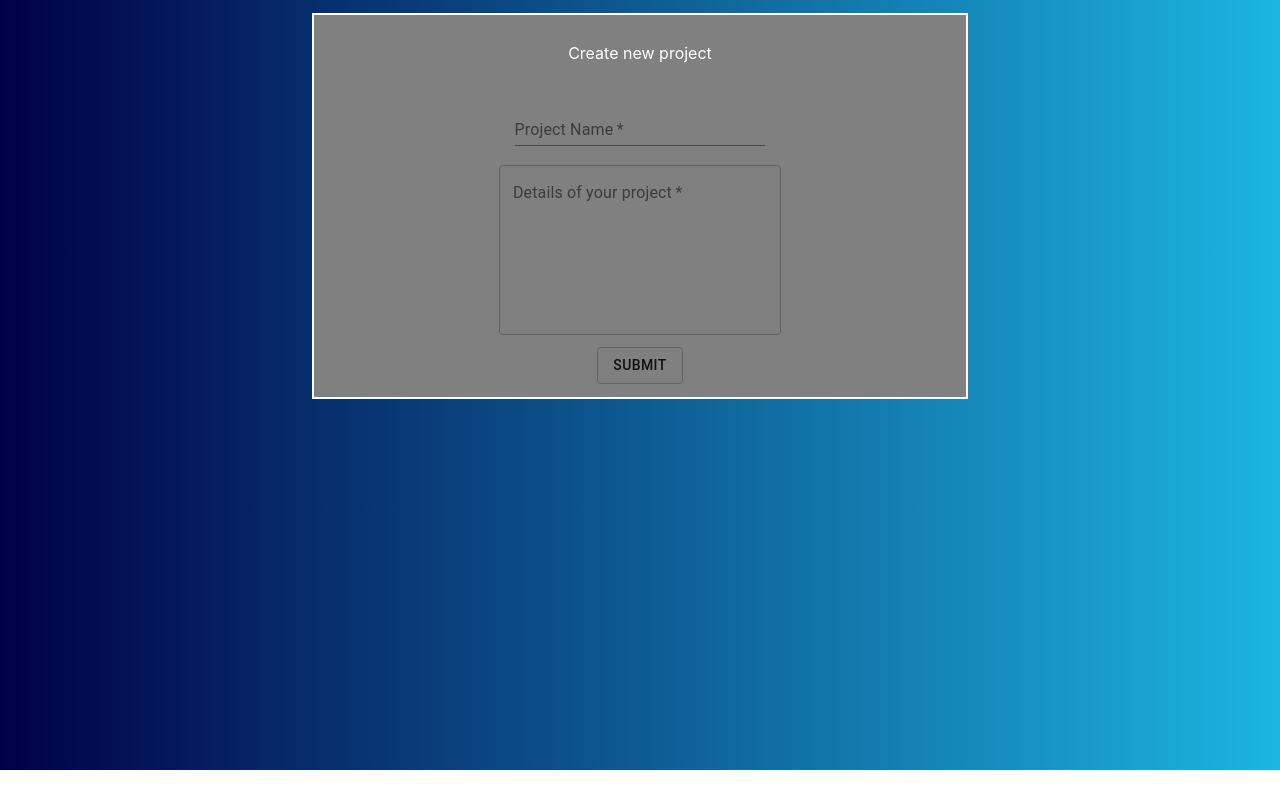
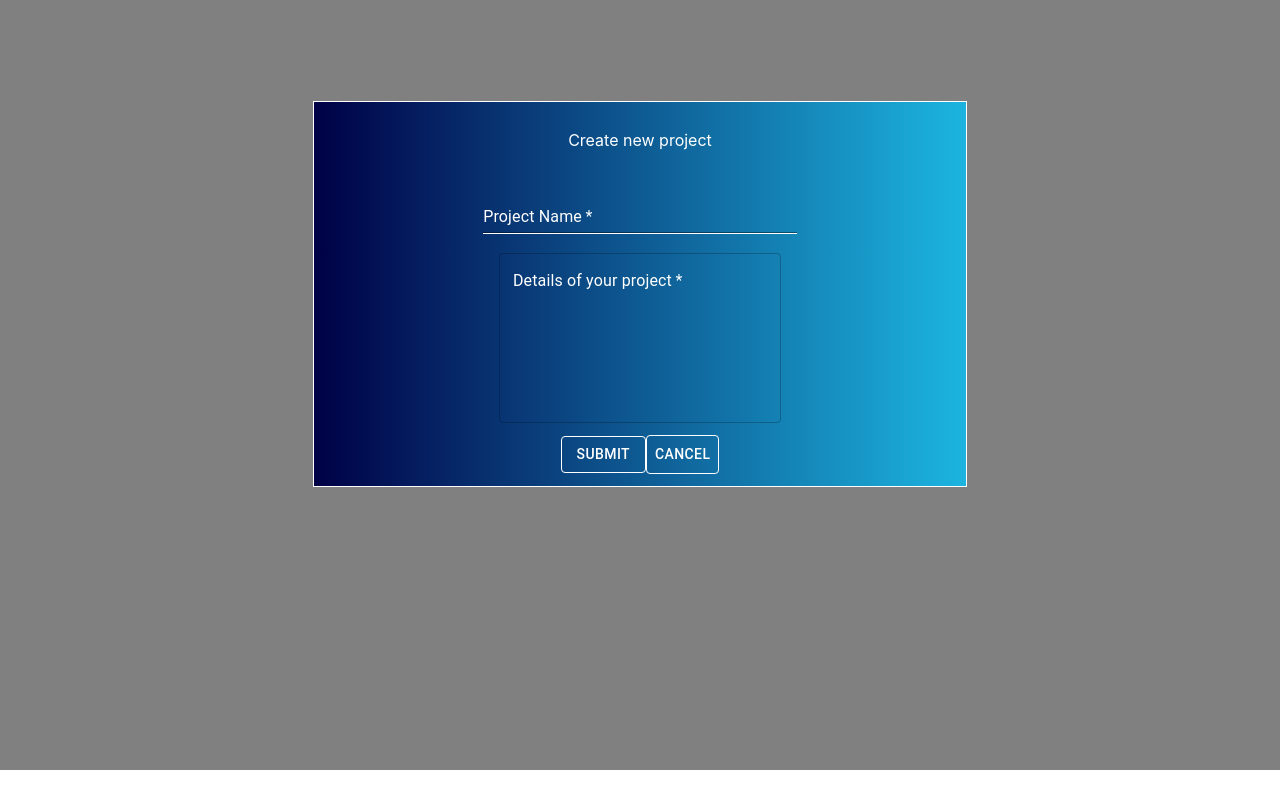
Before and after one commit to Dlray89/.DonIT, a React (Create React App) app in the folder protask/: page /addproject in a window 1280 px wide. Built offline with nearby package versions, Linux system fonts and the light colour scheme.

Commit message:
cleaned up some code and added additional stylng

```diff
--- a/protask/src/CRUD-OPS/http-common.js
+++ b/protask/src/CRUD-OPS/http-common.js
@@ -1,7 +1,7 @@
 import axios from "axios"
 
 export default axios.create({
-    baseURL:'https://4000-b928f559-5901-41f3-ba5b-4c701109a0ae.ws-us02.gitpod.io/',
+    baseURL:'https://4000-ca638cf8-a649-4c7d-8baa-569dfa90f906.ws-us02.gitpod.io/',
     headers: {
         'Content-type' : 'application/json'
     }
--- a/protask/src/Components/ContentBlock.js
+++ b/protask/src/Components/ContentBlock.js
@@ -6,16 +6,16 @@ import SettingsBar from "./SettingsBar"
 const useStyles = makeStyles((theme) => ({
     dashRoot: {
       background:"grey",
-
-        width:'91.4vw',
+      margin:'0',
+        width:'81vw',
         padding:'1%'
     },
     dashHub:{
          border:'solid 2px blue',
     },
     mainCard: {
-        border:'solid 1px white',
-        background:"linear-gradient(to right, #000046, #1cb5e0)",
+
+        background:"grey",
         display:'flex',
         flexWrap:'wrap',
         justifyContent:'space-evenly',
@@ -32,7 +32,7 @@ const useStyles = makeStyles((theme) => ({
         border:'solid 1px white',
         boxSizing:"border-box",
         padding:'1%',
-        background:'grey',
+        background:'linear-gradient(to right, #000046, #1cb5e0)',
         color:"white"
     },
     Links:{
@@ -50,8 +50,8 @@ const classes = useStyles()
         </div>
 
         <Card className={classes.mainCard}>
-            <div style={{width:'100%'}}>
-                <Card style={{width:'95%', margin:"0 auto", textAlign:"center"}}>
+            <div style={{width:'100%', padding:'1%'}}>
+                <Card style={{width:'98%', margin:"0 auto", textAlign:"center",  border:'solid 1px white', background:'linear-gradient(to right, #000046, #1cb5e0)', color:'white'}}>
                     <CardHeader title='Welcome, David' />
                     <CardContent>
                         Welcome to your project management tool
@@ -59,7 +59,7 @@ const classes = useStyles()
                 </Card>
             </div>
 
-            <div style={{display:"flex", justifyContent:"space-evenly"}}>
+            <div style={{display:"flex", justifyContent:"space-evenly",  margin:'2% 0'}}>
             <Card variant="outlined" color='primary' className={classes.hubCards}>
             <CardHeader title='New Project' subheaderTypographyProps={{color:"white"}} subheader="Get started with a new project today! Crush your goals" />
             <Divider style={{background:"white"}} />
@@ -67,7 +67,7 @@ const classes = useStyles()
                 <Typography>Stay on track towards your goals by starting and completing new projects.</Typography>
             </CardContent>
                 <CardActionArea>
-                    <Link to='/addproject' className={classes.Links}><Button variant="outlined" style={{color:'white'}}>New Project</Button></Link>
+                    <Link to='/addproject' className={classes.Links}><Button variant="outlined" style={{color:'white',border:'solid 1px white'}}>New Project</Button></Link>
 
                 </CardActionArea>
             </Card>
@@ -81,7 +81,7 @@ const classes = useStyles()
                 <Typography>Create and record important, topics, discoveries, errors, and much more</Typography>
             </CardContent>
                 <CardActionArea>
-                    <Button style={{color:'white'}} variant="outlined" color='primary'>New Entry</Button>
+                    <Button style={{color:'white', border:'solid 1px white'}} variant="outlined" color='primary'>New Entry</Button>
 
                 </CardActionArea>
             </Card>
--- a/protask/src/Components/SideBar.js
+++ b/protask/src/Components/SideBar.js
@@ -7,10 +7,12 @@ const useStyles = makeStyles((theme) => ({
         sbRoot:{
            display:'flex',
            flexDirection:'column',
-           justifyContent:"space-evenly",
-            background:"linear-gradient(to right, #000046, #1cb5e0);",
+
+            background:"linear-gradient(to right, #000046, #1cb5e0)",
             width:'15%',
-            height:'107vh'
+            height:'120vh',
+
+            padding:'1%'
         },
         listRoot: {
 
@@ -36,11 +38,11 @@ const SideBar = () => {
     return(
         <div className={classes.sbRoot}>
 
-        <div style={{textAlign:'center',padding:'1%'}}>
+        <div style={{textAlign:'center',padding:'1%', margin:'10% 0',}}>
         <img style={{width:"80%", borderRadius:"50%"}} src={LOGO} />
         </div>
 
-            <div style={{padding:"1%"}}>
+            <div style={{padding:"1%", marginTop:"5%"}}>
                 <List className={classes.listRoot}>
 
                 <ListItem button className={classes.listButton}>
--- a/protask/src/Projects/addProject.js
+++ b/protask/src/Projects/addProject.js
@@ -3,27 +3,28 @@ import { Link } from "react-router-dom"
 import crudOps from "../CRUD-OPS/crud_operations"
 import TaskOps from "../CRUD-OPS/tasksCRUD"
 import TagOps from "../CRUD-OPS/TagsCrud"
-import {TextField, Button, Divider} from "@material-ui/core"
+import { TextField, Button, Divider } from "@material-ui/core"
 import { number } from "prop-types"
+import  white  from '@material-ui/core/colors'
 
 const AddProject = () => {
     const initialProjectState = {
         id: null,
         project_name: '',
-        details:'',
+        details: '',
 
     }
 
     const initialTaskState = {
-        id:null,
-        task_Name:'',
-        project_id:Number
+        id: null,
+        task_Name: '',
+        project_id: Number
     }
 
     const initialTagState = {
         id: null,
-        name:"",
-        project_id:number
+        name: "",
+        project_id: number
     }
 
 
@@ -38,17 +39,17 @@ const AddProject = () => {
     const handleChange = e => {
         const { name, value } = e.target
         //set state fo changes
-        setProjects({...project, [name]: value})
+        setProjects({ ...project, [name]: value })
     }
 
     const taskChangeHandler = e => {
         const { name, value } = e.target
-        setTask({...task, [name]: value })
+        setTask({ ...task, [name]: value })
     }
 
     const tagChangeHandler = e => {
         const { name, value } = e.target
-        setTag({...tag, [name]: value})
+        setTag({ ...tag, [name]: value })
     }
 
     const saveTag = () => {
@@ -80,7 +81,7 @@ const AddProject = () => {
     ///////////////////////////////
 
     const saveTasks = () => {
-        let data ={
+        let data = {
             task_Name: task.task_Name,
             project_id: task.project_id
         }
@@ -132,22 +133,23 @@ const AddProject = () => {
         setSubmitted(false)
     }
 
+
     return (
-        <div style={{width:"100%", textAlign:'center', height:"93vh", padding:"1%", background:'linear-gradient(to right, #000046, #1cb5e0)'}}>
+        <div style={{ width: "100%", textAlign: 'center', height: "93vh", padding: "1%", background: 'grey' }}>
             {submitted ? (
                 <div>
-                    <p style={{color:'white'}}>THIS IS YOUR PROJECT-ID: #{project.id}</p>
-                   <p style={{color:'white'}}>YOU WILL NEED THIS TO ADD A TASK TO GET YOU STARTED!</p>
+                    <p style={{ color: 'white' }}>THIS IS YOUR PROJECT-ID: #{project.id}</p>
+                    <p style={{ color: 'white' }}>YOU WILL NEED THIS TO ADD A TASK TO GET YOU STARTED!</p>
                     <Link to='/addtasks'><Button variant='outlined' onClick={newProject}>
                         Next: Add a task
                        </Button></Link>
                 </div>
             ) : (
-               <div style={{border:"solid 2px white", width:"50%", padding:"1%", margin:"0 auto", background:"white", background:"grey", color:'white'}}>
+                    <div style={{ border: "solid 1px white", width: "50%", padding: "1%", margin: "7% auto", background: "white", background: "linear-gradient(to right, #000046, #1cb5e0)", color: 'white' }}>
                         <div>
                             <p>Create new project</p>
                             <TextField
-                       style={{width:"40%", margin:"3% 0"}}
+                                style={{ width: "50%", margin: "3% 0", color:'white', borderBottom: 'solid 1px white' }}
                                 label="Project Name"
                                 type='text'
                                 id='project_name'
@@ -155,13 +157,21 @@ const AddProject = () => {
                                 value={project.project_name}
                                 onChange={handleChange}
                                 name='project_name'
+                                InputLabelProps={{
+                                    style: {
+                                        color:'white',
+                                    }
+                                }}
+                                InputProps={{color:'white'}}
 
                             />
                         </div>
                         <div>
                             <TextField
+
                                 multiline
-                       style={{width:"45%", marginBottom:"2%"}}
+                                style={{ width: "45%", marginBottom: "2%", color:'white'}}
+                                color='white'
                                 rows={7}
                                 variant="outlined"
                                 type='text'
@@ -171,10 +181,17 @@ const AddProject = () => {
                                 onChange={handleChange}
                                 name='details'
                                 label="Details of your project"
+                                InputLabelProps={{
+                                    style: {
+                                        color:'white',
+
+                                    }
+                                }}
                             />
                         </div>
                         <div>
-                       <Button variant='outlined' onClick={saveProject}>Submit</Button>
+                            <Button style={{color:'white', border:'solid 1px white'}} variant='outlined' onClick={saveProject}>Submit</Button>
+                            <Link to='/'><Button style={{color:'white', border:'solid 1px white'}}>Cancel</Button></Link>
                         </div>
                     </div>
                 )}
--- a/protask/src/Projects/projects.js
+++ b/protask/src/Projects/projects.js
@@ -17,7 +17,7 @@ import TagsCrud from "../CRUD-OPS/TagsCrud"
 
 const useStyles = makeStyles((theme) => ({
     mainRoot: {
-
+        height:'100vh',
         width: "100%",
         padding: "1%",
         background: "grey"
@@ -245,12 +245,13 @@ const Projects = props => {
 
                                         <TextField variant='outlined'
                                             style={{ margin: "3% 0", width: '50%' }}
-                                            label="Task"
+                                            placeholder="Task"
                                             type='text'
                                             id='task_Name'
                                             name='task_Name'
                                             value={currentTask.task_Name}
-                                            onChange={TasksHandleChange} />
+                                            onChange={TasksHandleChange}
+                                            multiline/>
                                         <div style={{ textAlign: 'center', margin: "6% auto" }}>
                                             <Button variant='outlined' onClick={updateTask}>Save Task</Button>
                                         </div>
@@ -269,28 +270,28 @@ const Projects = props => {
 
 
 
-                <Card style={{ border: "solid 1px white", width: "40%", margin: ' 2% auto', textAlign: 'center', background: 'grey', color: 'white' }}>
+
+
+                <div style={{display:'flex', justifyContent:'space-evenly', padding:'1%'}}>
+
+                <Card style={{width: "35%", textAlign: 'center', background: 'grey', color: 'white', border:'solid 1px white' }}>
                     <CardHeader title={`Project Details`} />
-                    <Divider style={{ background: "white" }} />
+                    <Divider style={{width:'40%', background:'white', margin:'0 auto'}}  />
+
                     <CardContent>
                         <Typography>
                             {currentProjects.details}
                         </Typography>
                     </CardContent>
 
-                </Card>
-
-                <CardContent>
-                    <div style={{ height: "30vh", padding: "1%", display: "flex", justifyContent: "space-evenly", alignContent: "center" }}>
-
-                        <Card style={{ border: "solid 1px white", width: "45%", textAlign: "center", background: "grey", color: "white" }} >
-                            <CardHeader title="Projects Tasks" />
-
 
                     <List >
 
-                                <Divider style={{ background: "white" }} />
-                                <ListItem>
+
+                        <Divider style={{ background: "white", textAlign:'center' }} />
+                        <h3>Project Tasks</h3>
+                        <Divider style={{width:'35%', background:'white', margin:'0 auto'}}  />
+                        <ListItem style={{textAlign:'center'}}>
 
                             <ListItemText key={currentTask.project_id}>
                                 {currentTask.task_Name}
@@ -299,37 +300,39 @@ const Projects = props => {
                     </List>
                     <CardActionArea>
 
-                                <Button variant='outlined'>View Tasks</Button>
-                                <Button variant='outlined'>Edit Task</Button>
+                        <Button style={{background:'linear-gradient(to right, #000046, #1cb5e0)', color:'white'}} variant='outlined'>View Tasks</Button>
+
                     </CardActionArea>
                 </Card>
 
-                        <Card style={{ border: 'solid 1px white', width: "45%", background: "grey", color: "white" }}>
-                            <CardHeader title='Journal title goes here' />
+
+
+
+               <Divider style={{background:'red'}} orientation='vertical' />
+
+
+
+
+                    <Card style={{ border: 'solid 1px white', width: "45%", background: "grey", color: "white", textAlign:'center' }}>
+                        <CardHeader title='Journal' subheader='A place where you can keep your thoughts discovers and issues' />
                         <Divider style={{ background: "white" }} />
                         <CardContent>Journal Goes here</CardContent>
                         <CardActionArea>
 
-                                <Button variant='outlined'>View Journal's</Button>
+                            <Button style={{background:'linear-gradient(to right, #000046, #1cb5e0)', color:'white'}} variant='outlined'>View Journal's</Button>
                         </CardActionArea>
                     </Card>
 
                 </div>
 
-                    <div >
+
+                <Divider />
+                <div style={{width:'60%', padding:"1%"}}>
                     <h5>Tags:</h5>
                     <Chip label={currentTags.name}
                         deleteIcon={<DoneIcon onClick={deleteTag} />}
                     />
-
                     </div>
-                </CardContent>
-                <Divider />
-
-
-
-
-
                 </Card>
 
 
--- a/protask/src/Projects/projectsList.js
+++ b/protask/src/Projects/projectsList.js
@@ -1,33 +1,38 @@
 import React, { useState, useEffect } from "react"
 import { Link } from "react-router-dom"
 import axios from 'axios'
-import { Card, CardHeader, Button, makeStyles, TextField} from "@material-ui/core"
+import { Card, CardHeader, Button, makeStyles, TextField } from "@material-ui/core"
 import Autocomplete from '@material-ui/lab/Autocomplete';
 
+
 const useStyles = makeStyles((theme) => ({
-    plRoot:{
-        width:'100%',
-        padding:'1%',
+    plRoot: {
+        width: '100%',
+        padding: '1%',
+        background:'grey'
     },
-    cardRoot:{
-        display:'flex',
-        justifyContent:"space-between",
-        margin:'1% 0',
-        padding:'1%',
-        width:"90%"
+    cardRoot: {
+        display: 'flex',
+        justifyContent: "space-between",
+        margin: '1% 0',
+        padding: '1%',
+        width: "90%",
+        background:'linear-gradient(to right, #000046, #1cb5e0)',
+        color:'white'
     },
-    Button:{
+    Button: {
+        background:"white"
+    },
+    btnRoot: {
+
+        display: 'flex',
+        flexDirection: 'column',
+        justifyContent: "space-evenly",
+
 
     },
-    btnRoot:{
-
-        display:'flex',
-        flexDirection:'column',
-        justifyContent:"space-evenly"
-
-    },
-    TextField:{
-        width:'100%'
+    TextField: {
+        width: '100%'
     }
 }))
 
@@ -42,7 +47,7 @@ const ProjectList = () => {
 
     useEffect(() => {
         axios
-        .get('https://4000-b928f559-5901-41f3-ba5b-4c701109a0ae.ws-us02.gitpod.io/api/projects')
+            .get('https://4000-ca638cf8-a649-4c7d-8baa-569dfa90f906.ws-us02.gitpod.io/api/projects')
             .then(res => {
                 const projectList = res.data.filter(project =>
                     project.project_name.toLowerCase().includes(query.toLowerCase()))
@@ -58,19 +63,34 @@ const ProjectList = () => {
     return (
 
         <div className={classes.plRoot}>
+
+            <div>
+                <div style={{width: '30%' }}>
                     <Autocomplete
                         id="combo-box-demo"
                         options={projects}
                         getOptionLabel={(option) => option.project_name}
                         style={{ width: 300 }}
-  renderInput={(params) =>  <TextField {...params}  label="Search..." className={classes.TextField} onChange={changeHandler} />}
+                        renderInput={(params) => <TextField {...params} label="Search..." className={classes.TextField} onChange={changeHandler} />}
                     />
+                </div>
 
+            </div>
+
+            <div style={{display: 'flex', justifyContent: "space-between", alignContent: 'center', width: '92%' }}>
+                <div style={{color:'white'}}>
                      <p>You currently have {projects.length} Project active</p>
+                </div>
+                 <div style={{width: '15%', textAlign: 'center' }}>
+                    <Link to='/addproject'><Button variant='contained' style={{background:'linear-gradient(to right, #000046, #1cb5e0)', color:"white"}} >New Project</Button></Link>
+                </div>
+            </div>
+
+
             <div>
                 {projects.map(project => (
                     <Card variant='outlined' className={classes.cardRoot}>
-                           <CardHeader style={{display:'flex'}} title={project.project_name} subheader={project.details} />
+                        <CardHeader subheaderTypographyProps={{color:'white'}} style={{ display: 'flex' }} title={project.project_name} subheader={project.details} />
 
 
 
--- a/protask/src/tags/AddTags.js
+++ b/protask/src/tags/AddTags.js
@@ -54,18 +54,18 @@ const AddTag = () => {
     }
 
     return (
-        <div style={{border:'solid 2px red', width:"100%", padding:'1%', height:"94vh", background:"linear-gradient(to right, #000046, #1cb5e0)", textAlign:'center'}}>
+        <div style={{width:"100%", padding:'1%', height:"94vh", background:"linear-gradient(to right, #000046, #1cb5e0)", textAlign:'center'}}>
            {submitted ? (
                <div>
                    <Alert style={{width:"30%", margin:'2% auto'}} severity="success">Project was created successfully — Go to projects!</Alert>
-                   <Link to='/projects'><Button variant='outlined' onClick={newTag}>
+                   <Link to='/projects'><Button style={{color:'white', border:'solid 1px white'}} variant='outlined' onClick={newTag}>
                        Project List
                        </Button></Link>
                </div>
            ) : (
-               <div style={{border:'solid 2px blue', width:"40%", margin:"0 auto"}}>
+               <div style={{border:'solid 2px white', width:"40%", margin:"8% auto"}}>
                    <div style={{margin:'2% 0'}}>
-                       <p>Create new Tag</p>
+                       <p style={{color:'white'}}>Create new Tag</p>
                        <TextField
                        variant="outlined"
                         type='text'
@@ -74,14 +74,20 @@ const AddTag = () => {
                         value={tag.name}
                         onChange={handleChange}
                         name='name'
-                        placeholder='Tag name'
+                        label='Tag name'
+                        InputLabelProps={{
+                            style: {
+                                color:'white'
+                            }
+                        }}
                          />
                    </div>
                    <div>
 
                    </div>
                    <div>
-                       <Button variant='outlined' onClick={saveTag}>Submit</Button>
+                       <Button style={{color:'white', border:'solid 1px white'}} variant='outlined' onClick={saveTag}>Submit</Button>
+                       <Link to='/'><Button style={{color:'white', border:'solid 1px white'}}>Cancel</Button></Link>
                    </div>
                </div>
            )}
--- a/protask/src/tasks/AddTask.js
+++ b/protask/src/tasks/AddTask.js
@@ -52,18 +52,18 @@ const AddTask = () => {
     }
 
     return (
-        <div style={{border:"solid 2px red", width:"100%", padding:'1%', background:"linear-gradient(to right, #000046, #1cb5e0)", textAlign:'center', height:'94vh'}}>
+        <div style={{width:"100%", padding:'1%', background:"grey", textAlign:'center', height:'94vh'}}>
            {submitted ? (
                <div>
                    <p style={{color:'white'}}>UP NEXT</p>
                    <p style={{color:'white'}}>ADD A TAG </p>
-                   <Link to='/addtags'><Button variant='outlined' onClick={newTask}>
+                   <Link to='/addtags'><Button style={{color:'white', border:'solid 1px white'}} variant='outlined' onClick={newTask}>
                        next: Add a tag
                        </Button></Link>
                </div>
            ) : (
-               <div style={{border:"solid 2px yellow", width:"50%", margin:"0 auto", padding:'1%', background:"white"}}>
-                    <p>Create new Task</p>
+               <div style={{border:"solid 1px white", width:"50%", margin:"8% auto", padding:'1%', background:"linear-gradient(to right, #000046, #1cb5e0)"}}>
+                    <p style={{color:'white'}}>Create new Task</p>
                     <div style={{margin:"2% 0"}}>
                        <TextField
 
@@ -76,6 +76,9 @@ const AddTask = () => {
                         onChange={handleChange}
                         name='project_id'
                         label="project_id"
+                        InputLabelProps={{
+                            style:{color:'white'}
+                        }}
                          />
                    </div>
 
@@ -90,12 +93,16 @@ const AddTask = () => {
                         value={task.task_Name}
                         onChange={handleChange}
                         name='task_Name'
-                        label='Task Name 1'
+                        label='Task Name'
+                        InputLabelProps={{
+                            style:{color:'white'}
+                        }}
                          />
                    </div>
 
                    <div>
-                       <Button variant='outlined' onClick={saveTask}>Submit</Button>
+                       <Button style={{color:'white', border:'solid 1px white'}} variant='outlined' onClick={saveTask}>Submit</Button>
+                       <Link to='/'><Button style={{color:'white', border:'solid 1px white'}}>Cancel</Button></Link>
                    </div>
                </div>
            )}
```
Also changed, not shown: protask/src/Components/SettingsBar.js (+7 -3 lines), 1 other file (tests, documents, lock files or other folders). Lines whose indentation alone changed are shown as unchanged.
